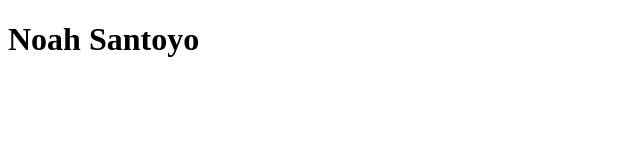
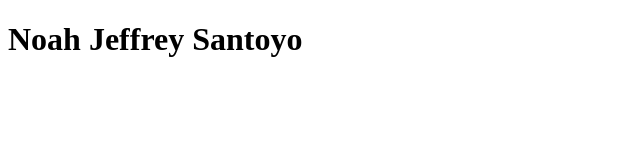
Before and after one commit to RyanOPhillips/NoahSite, a website: page index.html in a window 1280 px wide. Shown: the whole page, without its empty margins (0-640 px from the left). Drawn offline with Linux system fonts and the light colour scheme.

```diff
--- a/index.html
+++ b/index.html
@@ -7,7 +7,7 @@
     <title></title>
   </head>
   <body>
-    <h1>Noah Santoyo</h1>
+    <h1>Noah Jeffrey Santoyo</h1>
 
 
     <!-- <script src="https://code.angularjs.org/1.6.6/angular.min.js"></script>
```
